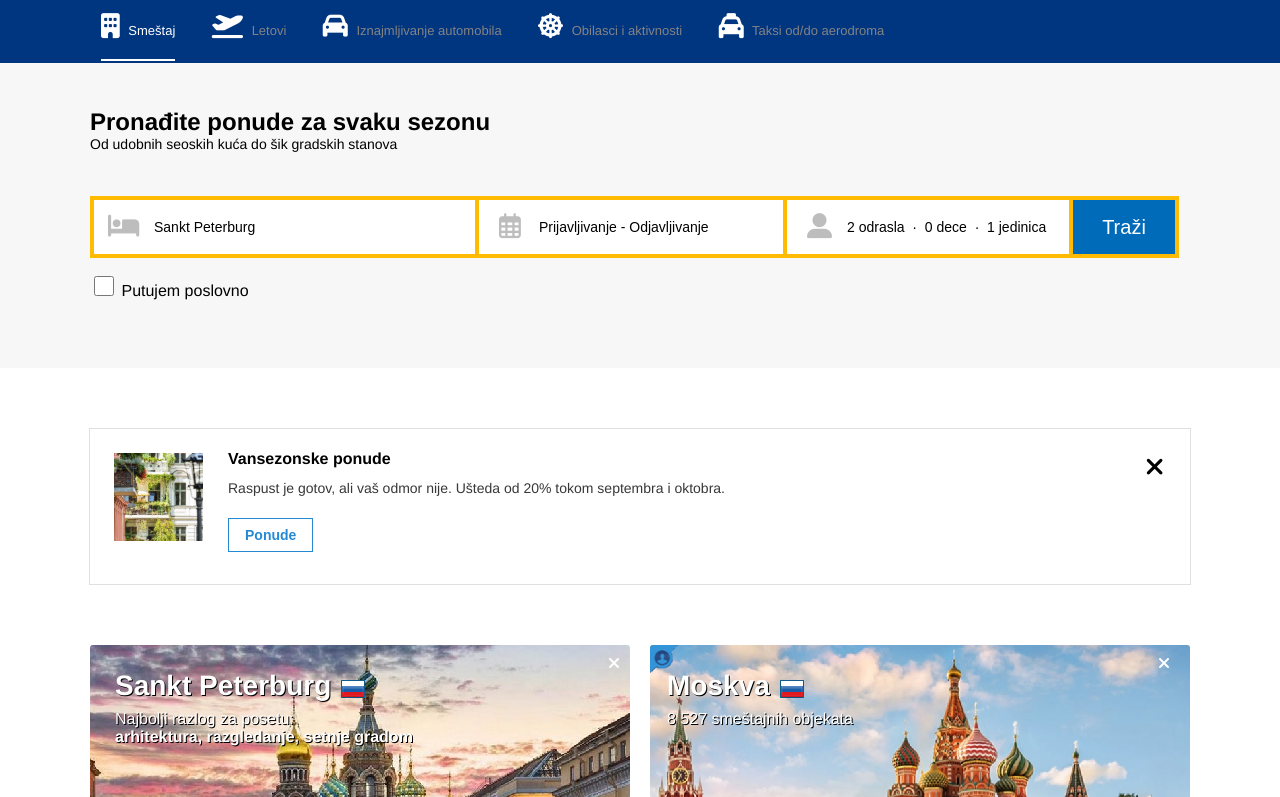
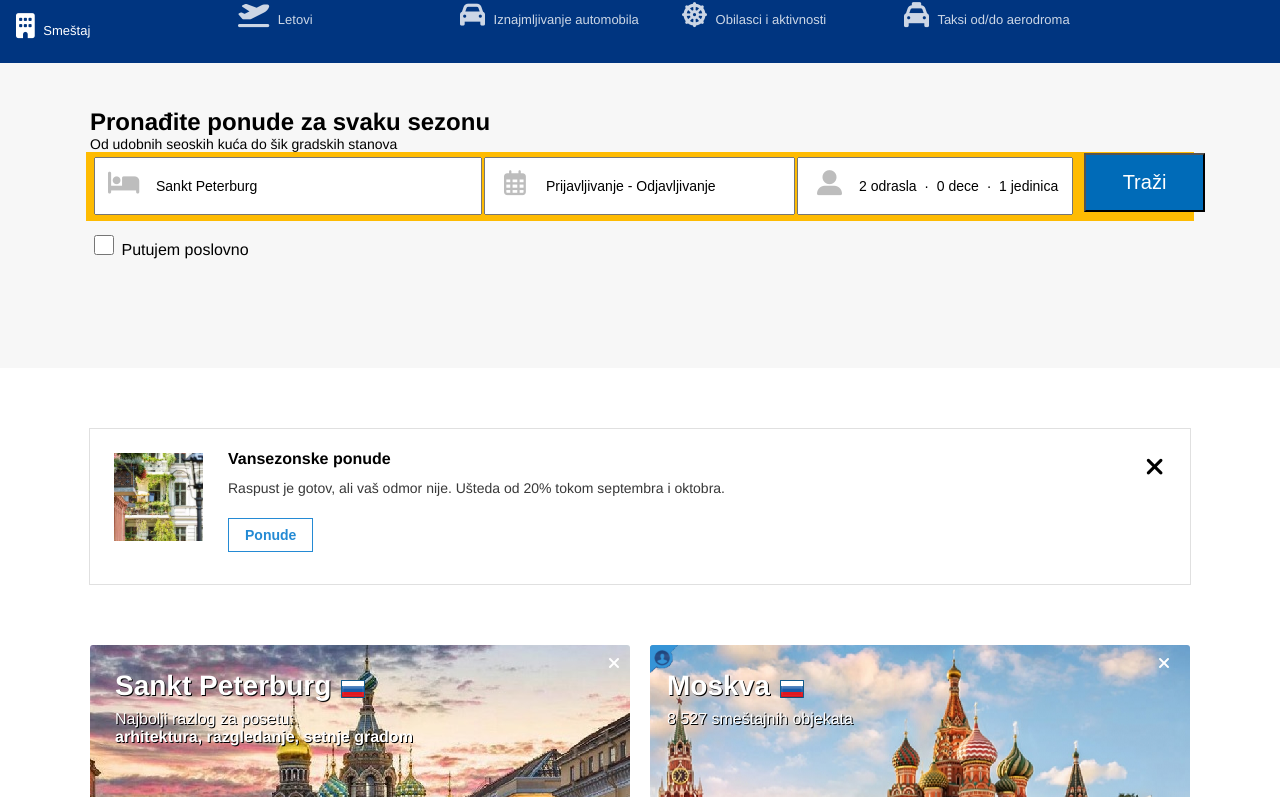
Before and after one commit to oggyst/mockup4, a plain HTML site: page index.html in a window 1280 px wide. Shown: the part 47-844 px from the top of the page. Drawn offline with Linux system fonts and the light colour scheme.

Commit message:
Add files via upload

```diff
--- a/index.html
+++ b/index.html
@@ -110,21 +110,21 @@
                 <img src="./img/icon.png" alt=" " class="st-icon">
                 <p class="st-title">Kijev <img src="./img/flag-ukraine.png" alt=""> </p>
                 <p class="st-objects-number">3 763 smeštajnih objekata</p>
-                <p class="st-price">Prosečna cena <span>RSD 8.958</span></p>
+                <p class="st-price">Prosečna cena <br><span>RSD 8.958</span></p>
                 <i class="fas fa-times"></i>
             </div>
             <div class="st-second st-image">
                 <img src="./img/icon.png" alt=" " class="st-icon">
                 <p class="st-title">Riga <img src="./img/flag-latvia.png" alt=""> </p>
                 <p class="st-objects-number">1468 smeštajnih objekata</p>
-                <p class="st-price">Prosečna cena <span>RSD 10.960</span></p>
+                <p class="st-price">Prosečna cena <br><span>RSD 10.960</span></p>
                 <i class="fas fa-times"></i>
             </div>
             <div class="st-third st-image">
                 <img src="./img/icon.png" alt=" " class="st-icon">
                 <p class="st-title">Helsinki <img src="./img/flag-finland.ico" alt=""> </p>
                 <p class="st-objects-number">952 smeštajnih objekata</p>
-                <p class="st-price">Prosečna cena <span>RSD 22.998</span></p>
+                <p class="st-price">Prosečna cena <br><span>RSD 22.998</span></p>
                 <i class="fas fa-times"></i>
             </div>
         </div>
--- a/scss/mixins.scss
+++ b/scss/mixins.scss
@@ -19,15 +19,4 @@
   overflow: hidden;
   text-overflow: ellipsis;
   white-space: nowrap;
-  z-index:3;
-  &:hover
-  {
-    border: 1px solid #eee;
-    padding:2px;
-    white-space: normal;
-    word-break: break-word;
-    z-index:5;
-    background-color:#eee;
-    height:fit-content;
-  }
 }
--- a/scss/styles.scss
+++ b/scss/styles.scss
@@ -20,6 +20,7 @@ body
       {
         width: 150px;
         height: 25px;
+        margin-left:7px;
         @include vertical-center();
       }
       input.st-button
@@ -33,7 +34,12 @@ body
         float: right;
         font-size: 12px;
         padding: 0px 13px;
+        font-weight: 700;
         @include vertical-center();
+        &:hover
+        {
+          cursor: pointer;
+        }
       }
       input.st-sign
       {
@@ -43,8 +49,8 @@ body
       {
         margin-right: 15px;
         padding: 0px 10px;
-        font-weight: 700;
       }
+
       input.st-import
       {
         float: right;
@@ -57,6 +63,10 @@ body
         font-size: 12px;
         padding: 8px 11px;
         font-weight: 700;
+        &:hover
+        {
+          cursor: pointer;
+        }
         @include break-point(650px)
         {
           display: none;
@@ -68,6 +78,10 @@ body
         margin-right: 26px;
         @include vertical-center();
         height: 18px;
+        &:hover
+        {
+          cursor: pointer;
+        }
       }
       span.st-currency
       {
@@ -77,20 +91,42 @@ body
         float: right;
         font-weight: 700;
         @include vertical-center();
+        &:hover
+        {
+          cursor: pointer;
+        }
       }
     }
     div.st-bottom
     {
       max-width: 1110px;
-      margin: 0px auto;
       min-height: 60px;
+      display:grid;
+      grid-template-columns: repeat(5, 1fr);
+      line-height: 15px;
       span.st-unselected
       {
-        color: #838383;
+        color: #ffffff;
+        opacity: .8;
+        word-break: normal;
+        line-height: 15px;
+        &:hover
+        {
+          opacity:1;
+          cursor: pointer;;
+        }
       }
-      span.st-selected
+      p.st-selected
       {
         border-bottom: 2px solid white;
+        &:hover
+        {
+          cursor: no-drop;
+        }
+      }
+      span
+      {
+        height: 100%;
       }
       span
       {
@@ -102,13 +138,14 @@ body
         min-height: 56px;
         padding: auto;
 
-        i
+
+      }
+      i
         {
           font-size: 25px;
           margin-right: 5px;
           color: white;
         }
-      }
     }
   }
   div.st-search
@@ -137,21 +174,22 @@ body
     }
     div.st-search-content
     {
-      padding: 44px 5px;
+      padding: 4px;
+      height: 61px;
       margin: 0px auto;
       width: calc(100% - 10px);
       max-width: 1100px;
-
+      background-color: #febb02;
+      display: grid;
+      grid-template-columns: 35% 28% 26% 11%;
+      grid-gap:5px;
       div.st-location
       {
-        margin-top: 15px;
         position: relative;
-        width: 35%;
         height: 52px;
         float: left;
         min-width: 190px;
-        margin-top: 0px;
-        margin-bottom: 10px;
+        margin:-3px 0 0 0;
         @include break-point(1030px)
         {
           width: calc(100% - 5px);
@@ -160,8 +198,17 @@ body
           width: calc(100% - 63px);
           height: 100%;
           padding-left: 60px;
-          border: 4px solid #febb02;
+          margin: 4px;
           font-size: 14px;
+          &:hover
+          {
+            cursor: pointer;
+            outline: 1px solid red;
+          }
+          &:focus
+          {
+            outline: none;
+          }
         }
         i
         {
@@ -174,14 +221,11 @@ body
       }
       div.st-date
       {
-        margin-top: 15px;
         position: relative;
-        width: 28%;
         height: 52px;
         float: left;
         min-width: 235px;
-        margin: 0px;
-        margin-bottom: 10px;
+        margin:-3px 0 0 0;
 
         @include break-point(1030px)
         {
@@ -193,9 +237,12 @@ body
           width: calc(100% - 63px);
           height: 100%;
           padding-left: 60px;
-          padding-right: 15px;
-          border: 4px solid #febb02;
+          margin: 4px;
           font-size: 14px;
+          &:hover
+          {
+            cursor: pointer;
+          }
         }
         i
         {
@@ -229,8 +276,12 @@ body
             padding-left: 60px;
             padding-right: 15px;
             float: left;
-            border: 4px solid #febb02;
+            margin: 4px;
             font-size: 14px;
+            &:hover
+            {
+              cursor: pointer;
+            }
           }
           i
           {
@@ -244,14 +295,16 @@ body
       }
       div.st-count
       {
-        margin-top: 15px;
         position: relative;
         width: 26%;
         height: 52px;
         float: left;
         min-width: 270px;
-        margin: 0px;
-        margin-bottom: 10px;
+        margin:-3px 0 0 0;
+        &:hover
+        {
+          cursor: pointer;
+        }
         @include break-point(1030px)
         {
           width: 100%;
@@ -262,8 +315,12 @@ body
           width: calc(100% - 60px);
           height: 100%;
           padding-left: 60px;
-          border: 4px solid #febb02;
+          margin: 4px;
           font-size: 14px;
+          &:hover
+          {
+            cursor: pointer;
+          }
           @include break-point(1030px)
           {
             width: calc(100% - 68px);
@@ -279,21 +336,24 @@ body
       }
       div.st-search-btn
       {
-        margin: 0px;
-        margin-bottom: 10px;
+        margin:-3px 0 0 0;
 
         input.st-input
         {
-          width: 10%;
+          width: 100%;
           position: relative;
           float: left;
-          border: 4px solid #febb02;
-          height: 62px;
+          height: 59px;
           font-size: 20px;
+          padding:0px;
           color: white;
           background-color: #006bb8;
           min-width: 75px;
           overflow: hidden;
+          &:hover
+          {
+            cursor: pointer;
+          }
           @include break-point(1030px)
           {
             width: 100%;
@@ -532,7 +592,7 @@ body
         {
           background-color: $black;
           margin: 0px;
-          width: 76px;
+          width: fit-content;
           font-size: 12px;
           position: absolute;
           right: 15px;
@@ -606,7 +666,7 @@ body
         {
           background-color: $black;
           margin: 0px;
-          width: 85px;
+          width: fit-content;
           font-size: 12px;
           position: absolute;
           right: 15px;
```
Also changed, not shown: scss/styles.css, 1 other file.
